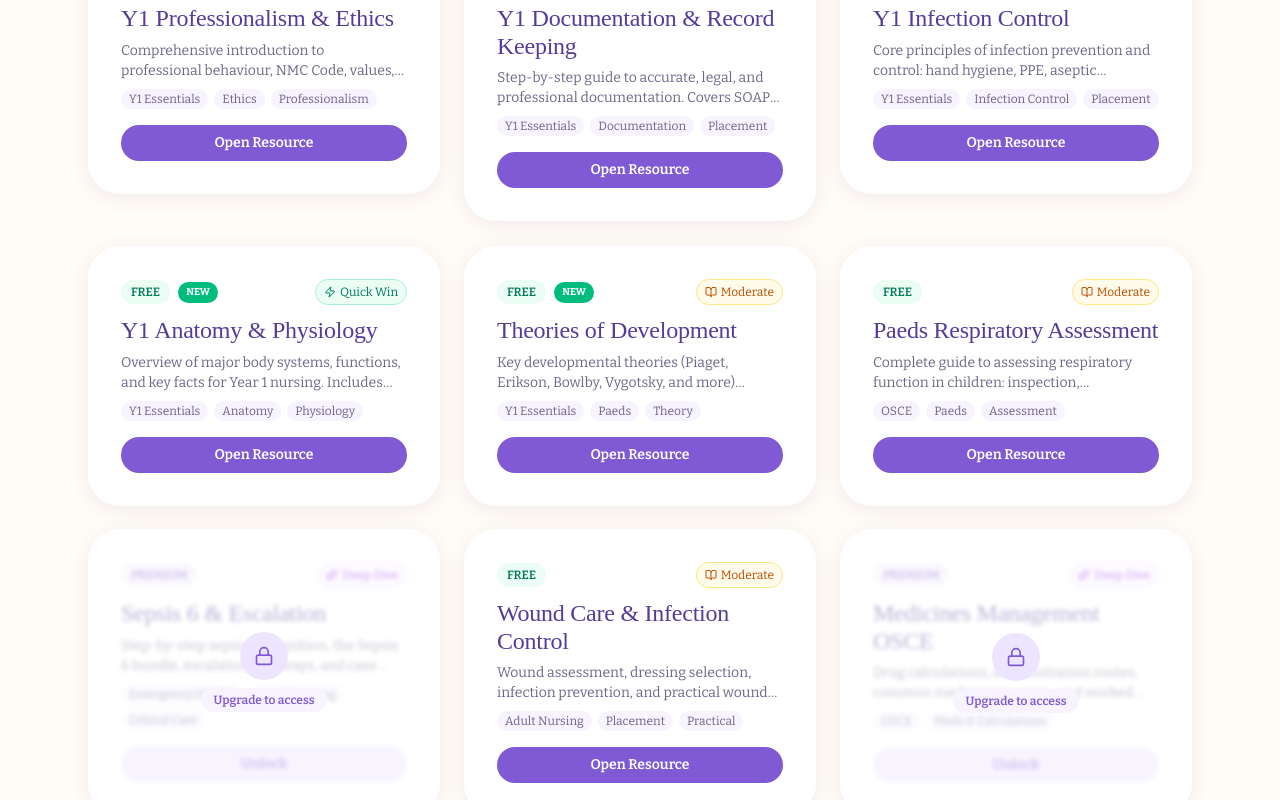
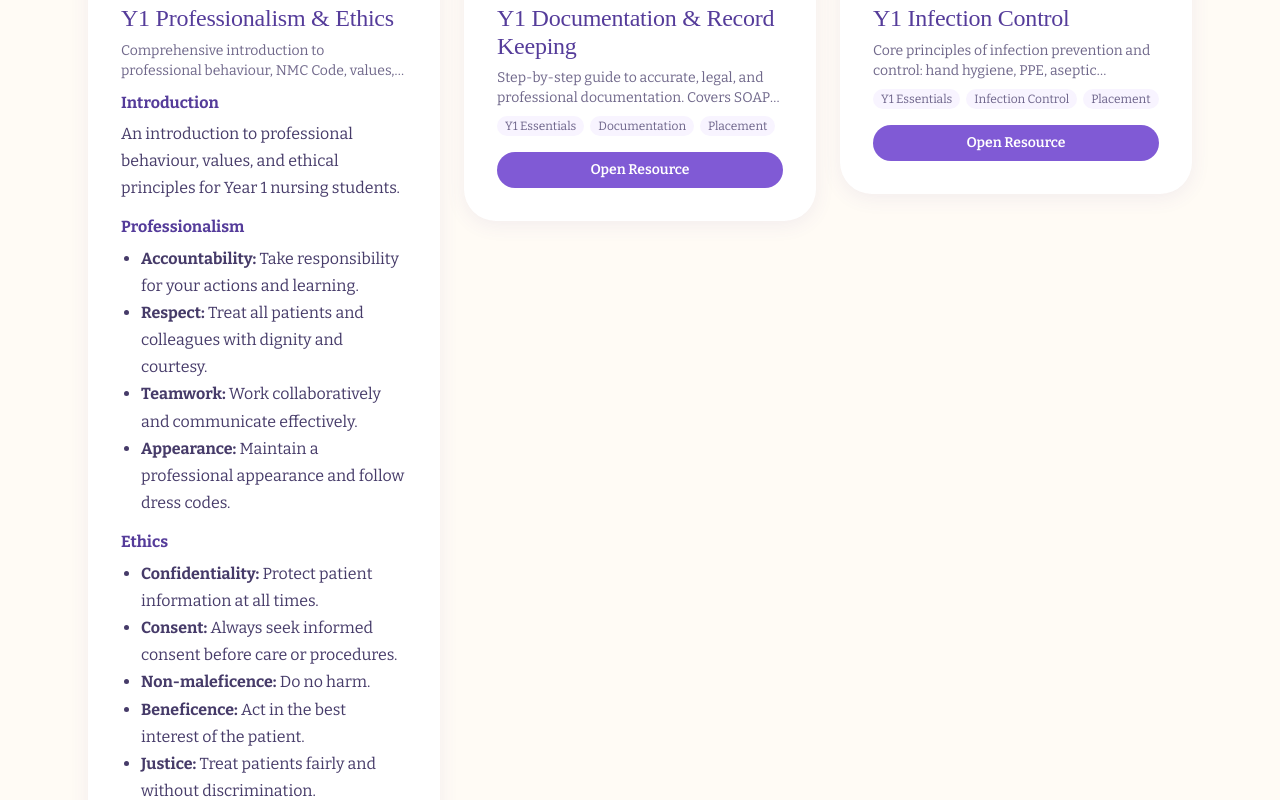
Before and after one commit to laurencaitlinemmerson-tech/revision-foundations-saas, a Next.js app: page /hub in a window 1280 px wide. Shown: the part 800-1600 px from the top of the page. Built offline with nearby package versions, Linux system fonts and the light colour scheme; no server answers; a web font is replaced by a local one.

Commit message:
Expand Y1 Professionalism & Ethics card with detailed professionalism and ethics principles

```diff
--- a/src/app/hub/HubClient.tsx
+++ b/src/app/hub/HubClient.tsx
@@ -641,7 +641,31 @@ function HubCard({
       {/* Content */}
 
       <h3 className="text-[var(--plum)] text-base font-semibold mb-2 line-clamp-2">{item.title}</h3>
+
       <p className="text-sm text-[var(--plum-dark)]/70 mb-2 line-clamp-2">{item.description}</p>
+
+      {/* Expanded details for Y1 Professionalism & Ethics */}
+      {item.id === 'y1-professionalism-ethics' && (
+        <div className="text-left text-[var(--plum-dark)]/90 mb-3">
+          <h4 className="font-bold text-[var(--plum)] mb-1">Introduction</h4>
+          <p className="mb-2">An introduction to professional behaviour, values, and ethical principles for Year 1 nursing students.</p>
+          <h4 className="font-bold text-[var(--plum)] mb-1 mt-3">Professionalism</h4>
+          <ul className="list-disc pl-5 mb-2">
+            <li><strong>Accountability:</strong> Take responsibility for your actions and learning.</li>
+            <li><strong>Respect:</strong> Treat all patients and colleagues with dignity and courtesy.</li>
+            <li><strong>Teamwork:</strong> Work collaboratively and communicate effectively.</li>
+            <li><strong>Appearance:</strong> Maintain a professional appearance and follow dress codes.</li>
+          </ul>
+          <h4 className="font-bold text-[var(--plum)] mb-1 mt-3">Ethics</h4>
+          <ul className="list-disc pl-5">
+            <li><strong>Confidentiality:</strong> Protect patient information at all times.</li>
+            <li><strong>Consent:</strong> Always seek informed consent before care or procedures.</li>
+            <li><strong>Non-maleficence:</strong> Do no harm.</li>
+            <li><strong>Beneficence:</strong> Act in the best interest of the patient.</li>
+            <li><strong>Justice:</strong> Treat patients fairly and without discrimination.</li>
+          </ul>
+        </div>
+      )}
 
 
       {/* Tags */}
```
